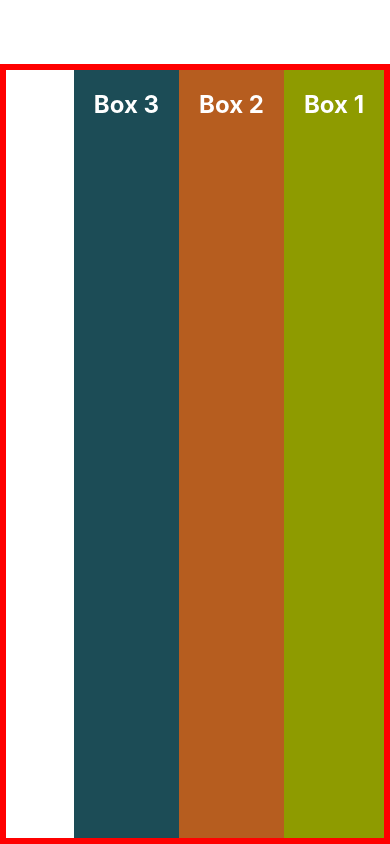
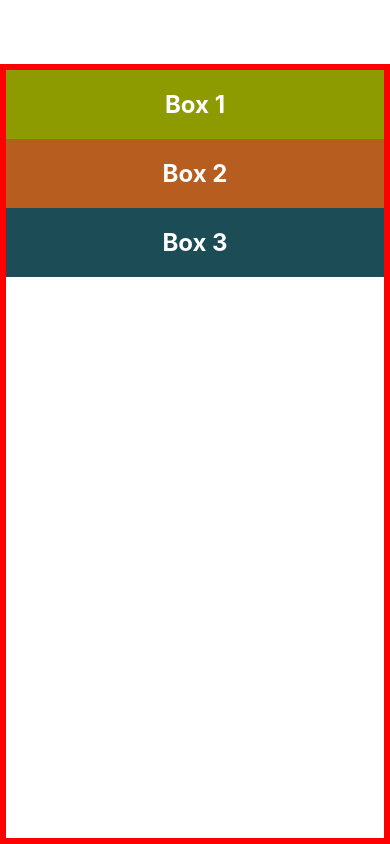
Before and after one commit to SadeEtensh/ReactNativeLayout, a React Native app: screen / in a window 390 px wide. Built offline with nearby package versions, Linux system fonts and the light colour scheme.

Commit message:
Justify Content

```diff
--- a/App.js
+++ b/App.js
@@ -1,4 +1,3 @@
-import { StatusBar } from "expo-status-bar";
 import { StyleSheet, Text, View } from "react-native";
 import Box from "./components/Box";
 
@@ -22,7 +21,7 @@ const styles = StyleSheet.create({
     // flexDirection: "column", // default Value
     // flexDirection: "column-reverse", // Changes the main axis direction from Bottom to Top
     // flexDirection: "row", // The Main axis- Left-to Right
-    flexDirection: "row-reverse",
+    // flexDirection: "row-reverse",
     marginTop: 64,
     borderWidth: 6,
     borderColor: "red",
```
Also changed, not shown: 1 other file (tests, documents, lock files or other folders).
